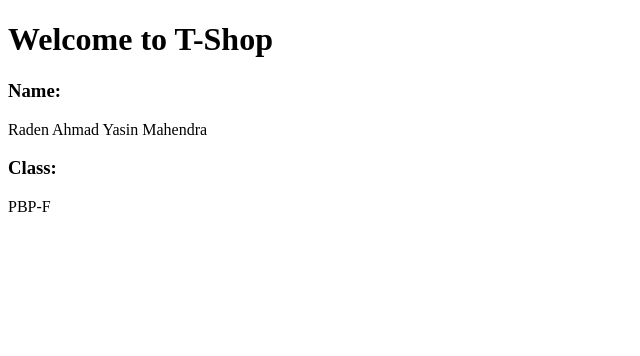
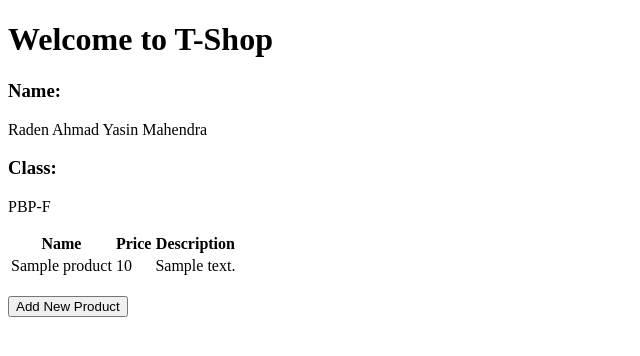
Before and after one commit to RaAhYaMa/pbp-my-e-commerce, a Django app: page / in a window 1280 px wide. Shown: the top 356 px of the page, without its empty margins (0-640 px from the left). Run offline with Django 5.2, Linux system fonts and the light colour scheme; tables that the repository leaves empty hold one stand-in row (values such as "Sample post").

Commit message:
Working on Tugas 3. Create forms.py, create_product.html, and base.html. Update models.py, index.html, urls.py, views.py, and settings.py

```diff
--- a/main/models.py
+++ b/main/models.py
@@ -1,7 +1,9 @@
 from django.db import models
+import uuid
 
 # Create your models here.
 class Product(models.Model):
+    id = models.UUIDField(primary_key=True, default=uuid.uuid4, editable=False)
     name = models.CharField(max_length=70)
     price = models.IntegerField()
     description = models.TextField()
--- a/main/templates/index.html
+++ b/main/templates/index.html
@@ -3,9 +3,42 @@
     <title>T-Shop</title>
 </head>
 <body>
+    {% extends "base.html" %}
+    {% block content %}
+
     <h1>Welcome to {{ title }}</h1>
+
     <h3>Name:</h3>
     <p>{{ name }}</p>
+
     <h3>Class:</h3>
     <p>{{ class }}</p>
+
+    {% if not product_entries %}
+    <p>Belum ada data Product</p>
+    {% else %}
+    <table>
+        <tr>
+            <th>Name</th>
+            <th>Price</th>
+            <th>Description</th>
+        </tr>
+
+        {% for p in product_entries %}
+        <tr>
+            <td>{{ p.name }}</td>
+            <td>{{ p.price }}</td>
+            <td>{{ p.description }}</td>
+        </tr>
+        {% endfor %}
+    </table>
+    {% endif %}
+
+    <br />
+
+    <a href="{% url 'main:create_product' %}">
+        <button>Add New Product</button>
+    </a>
+
+    {% endblock content %}
 </body>
--- a/main/urls.py
+++ b/main/urls.py
@@ -1,8 +1,13 @@
 from django.urls import path
-from main.views import index
+from main.views import index, create_product, show_xml, show_json, show_xml_by_id, show_json_by_id
 
 app_name = "main"
 
 urlpatterns = [
     path('', index, name="index"),
+    path("create-product/", create_product, name="create_product"),
+    path("xml/", show_xml, name="show_xml"),
+    path("json/", show_json, name="show_json"),
+    path("xml/<str:id>/", show_xml_by_id, name="show_xml_by_id"),
+    path("json/<str:id>/", show_json_by_id, name="show_json_by_id"),
 ]
--- a/main/views.py
+++ b/main/views.py
@@ -1,10 +1,47 @@
-from django.shortcuts import render
+from django.shortcuts import render, redirect
+from main.forms import ProductForm
+from main.models import Product
+from django.http import HttpResponse
+from django.core import serializers
 
 # Create your views here.
 def index(request):
+    product_entries = Product.objects.all()
+
     context = {
         "title": "T-Shop",
         "name": "Raden Ahmad Yasin Mahendra",
         "class": "PBP-F",
+        "product_entries": product_entries
     }
+
     return render(request, "index.html", context)
+
+def create_product(request):
+    form = ProductForm(request.POST or None)
+
+    if form.is_valid() and request.method == "POST":
+        form.save()
+        return redirect("main:index")
+
+    context = {
+        "form": form
+    }
+
+    return render(request, "create_product.html", context)
+
+def show_xml(request):
+    data = Product.objects.all()
+    return HttpResponse(serializers.serialize("xml", data), content_type="application/xml")
+
+def show_json(request):
+    data = Product.objects.all()
+    return HttpResponse(serializers.serialize("json", data), content_type="application/json")
+
+def show_xml_by_id(request, id):
+    data = Product.objects.filter(pk=id)
+    return HttpResponse(serializers.serialize("xml", data), content_type="application/xml")
+
+def show_json_by_id(request, id):
+    data = Product.objects.filter(pk=id)
+    return HttpResponse(serializers.serialize("json", data), content_type="application/json")
--- a/my_e_commerce/settings.py
+++ b/my_e_commerce/settings.py
@@ -55,7 +55,7 @@ ROOT_URLCONF = 'my_e_commerce.urls'
 TEMPLATES = [
     {
         'BACKEND': 'django.template.backends.django.DjangoTemplates',
-        'DIRS': [],
+        'DIRS': [BASE_DIR / "templates"],
         'APP_DIRS': True,
         'OPTIONS': {
             'context_processors': [
--- /dev/null
+++ b/templates/base.html
@@ -0,0 +1,13 @@
+{% load static %}
+<!DOCTYPE html>
+<html lang="en">
+  <head>
+    <meta charset="UTF-8" />
+    <meta name="viewport" content="width=device-width, initial-scale=1.0" />
+    {% block meta %} {% endblock meta %}
+  </head>
+
+  <body>
+    {% block content %} {% endblock content %}
+  </body>
+</html>
```
Also changed, not shown: main/forms.py (added, +7 -0 lines), main/templates/create_product.html (added, +25 -0 lines), main/migrations/0003_product_delete_item.py (added).
